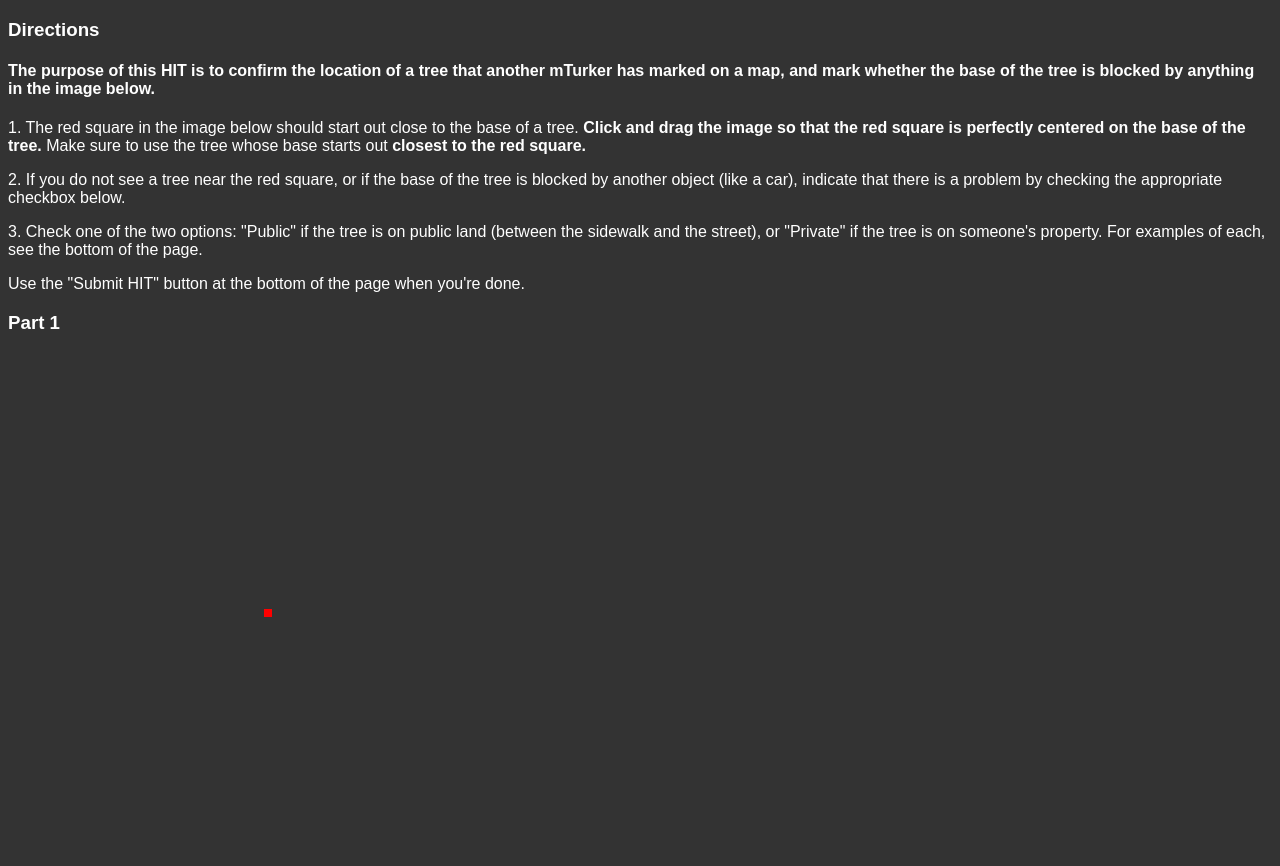
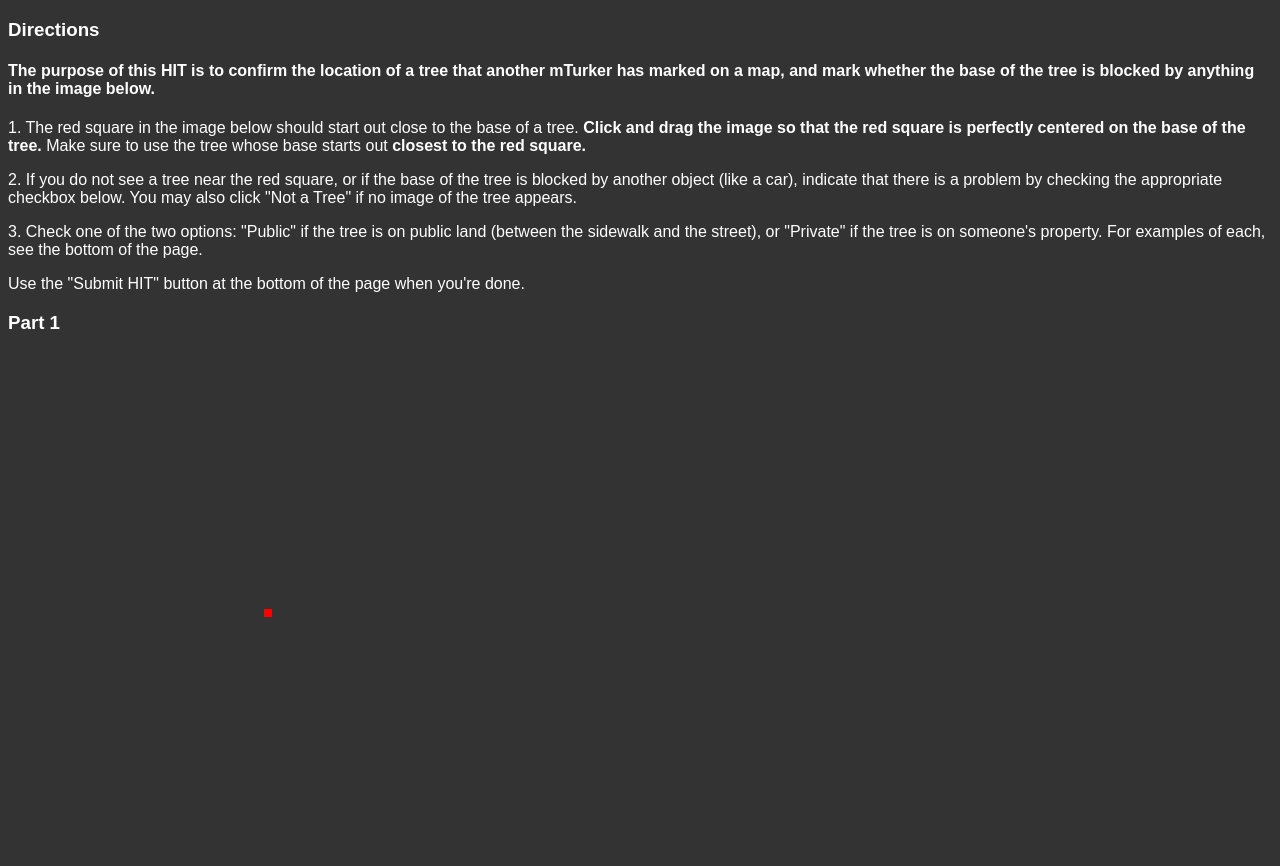
Before and after one commit to ssquires/tree-tag-confirm, a website: page public/index.html in a window 1280 px wide. Shown: the top 866 px of the page. Drawn offline with Linux system fonts and the light colour scheme; some packages are replaced by stand-ins of ours; files that its build step writes are made by us from their sources.

```diff
--- a/public/index.html
+++ b/public/index.html
@@ -19,7 +19,7 @@
         <div id="directions_box">
             <h4>The purpose of this HIT is to confirm the location of a tree that another mTurker has marked on a map, and mark whether the base of the tree is blocked by anything in the image below.</h4>
             <p>1. The red square in the image below should start out close to the base of a tree. <strong>Click and drag the image so that the red square is perfectly centered on the base of the tree.</strong> Make sure to use the tree whose base starts out <strong>closest to the red square.</strong></p>
-            <p>2. If you do not see a tree near the red square, or if the base of the tree is blocked by another object (like a car), indicate that there is a problem by checking the appropriate checkbox below.</p>
+            <p>2. If you do not see a tree near the red square, or if the base of the tree is blocked by another object (like a car), indicate that there is a problem by checking the appropriate checkbox below. You may also click "Not a Tree" if no image of the tree appears.</p>
             <p>3. Check one of the two options: "Public" if the tree is on public land (between the sidewalk and the street), or "Private" if the tree is on someone's property. For examples of each, see the bottom of the page.</p>
             <p>Use the "Submit HIT" button at the bottom of the page when you're done.</p>
         </div>
```
